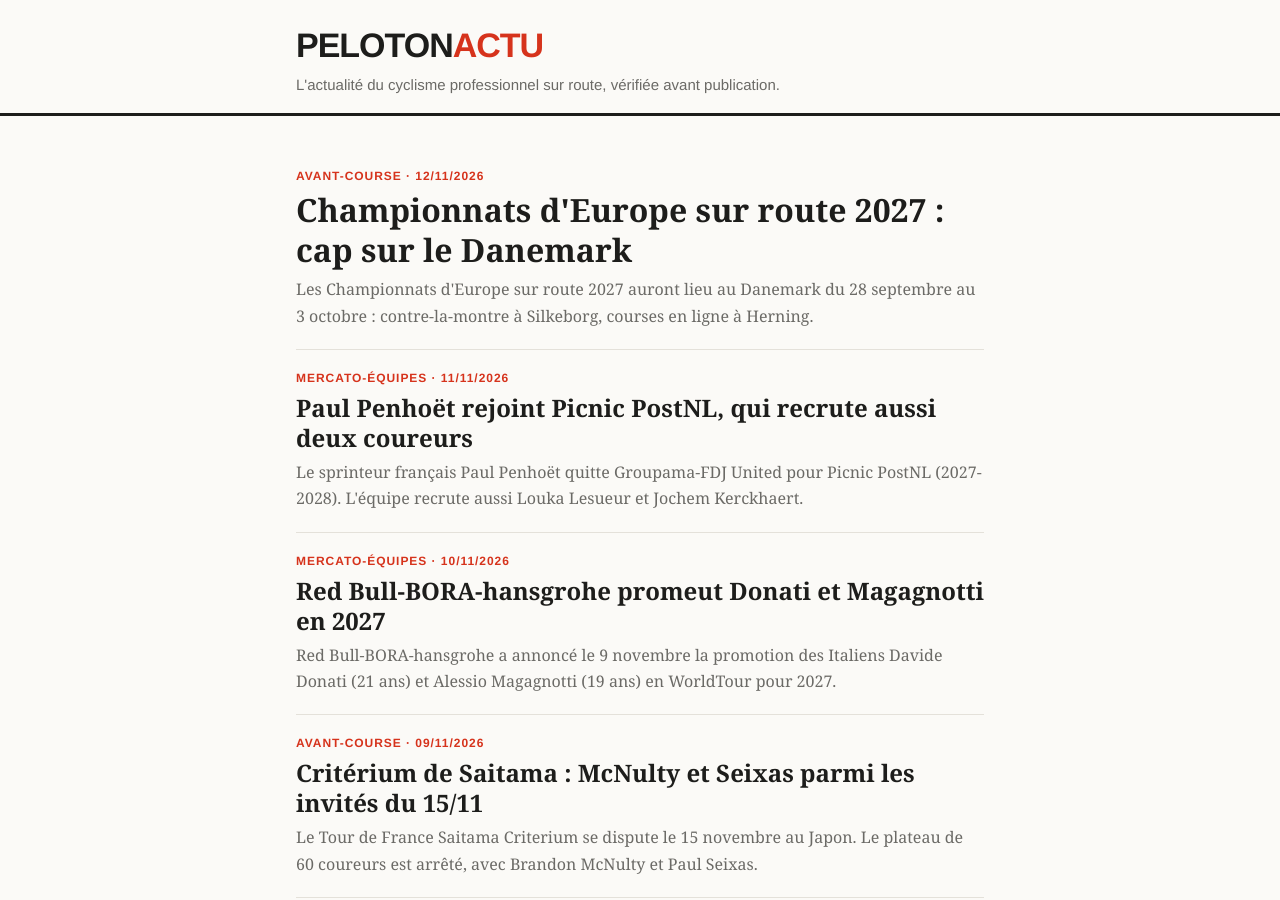
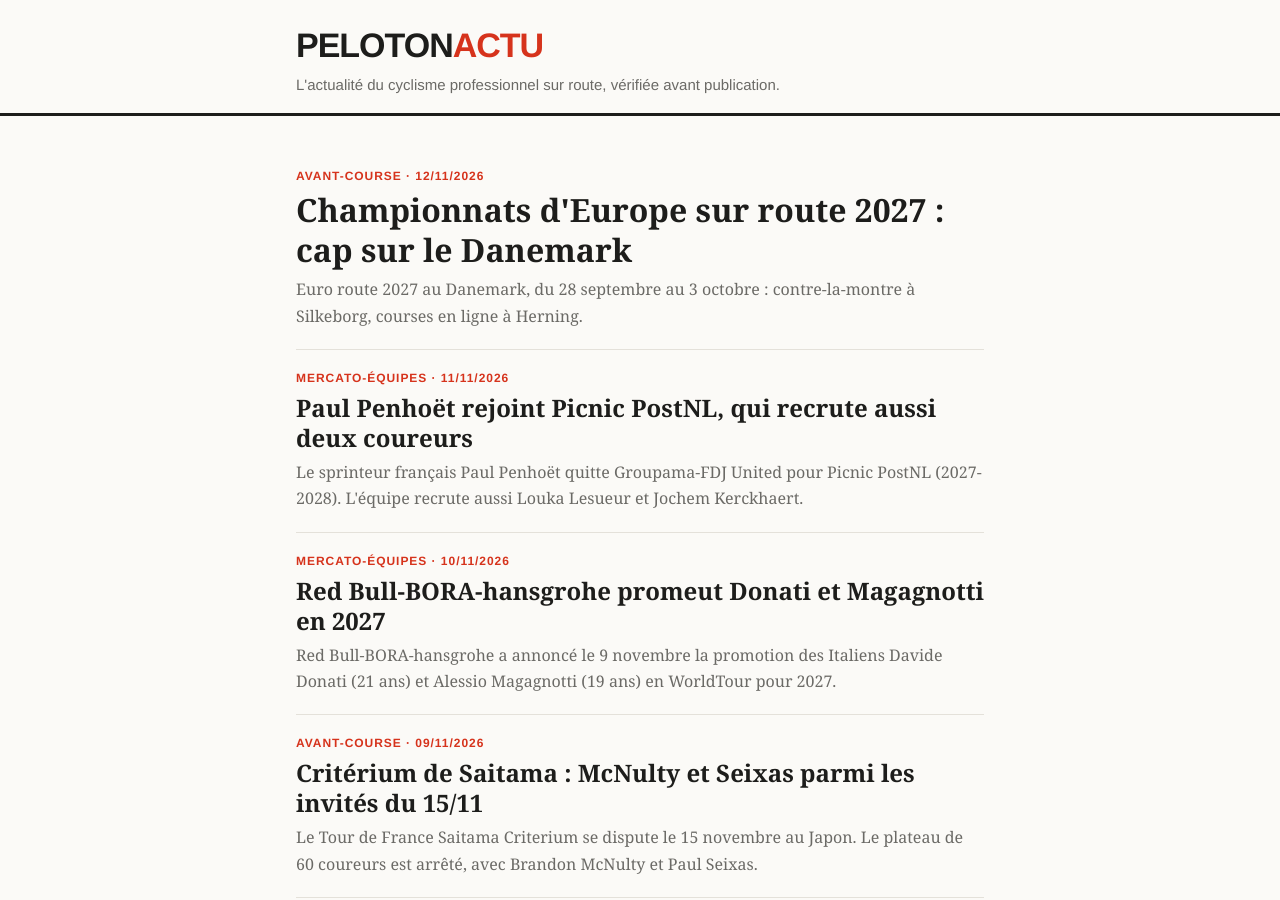
Before and after one commit to antoinebb/test-repo, a Jekyll site: the page built from index.html, in a window 1280 px wide and 900 px high. Built offline with Jekyll 4.4.1, drawn with Linux system fonts in a browser that asks for light colours.

Commit message:
Publication : méta-description raccourcie

```diff
--- a/_posts/2026-11-12-championnats-d-europe-sur-route-2027-cap-sur-le-danemark.md
+++ b/_posts/2026-11-12-championnats-d-europe-sur-route-2027-cap-sur-le-danemark.md
@@ -4,7 +4,7 @@ title: "Championnats d'Europe sur route 2027 : cap sur le Danemark"
 date: 2026-11-12 18:10:00 +0100
 format: Avant-course
 description: >-
-  Les Championnats d'Europe sur route 2027 auront lieu au Danemark du 28 septembre au 3 octobre : contre-la-montre à Silkeborg, courses en ligne à Herning.
+  Euro route 2027 au Danemark, du 28 septembre au 3 octobre : contre-la-montre à Silkeborg, courses en ligne à Herning.
 chapo: >-
   Les Championnats d'Europe sur route 2027 se tiendront au Danemark, du 28 septembre au 3 octobre. Le contre-la-montre est prévu à Silkeborg, les courses en ligne à Herning, ville qui avait déjà accueilli l'événement en 2017.
 tags: ["Championnats d’Europe", "Danemark", "Herning", "Silkeborg", "Calendrier 2027"]
```
